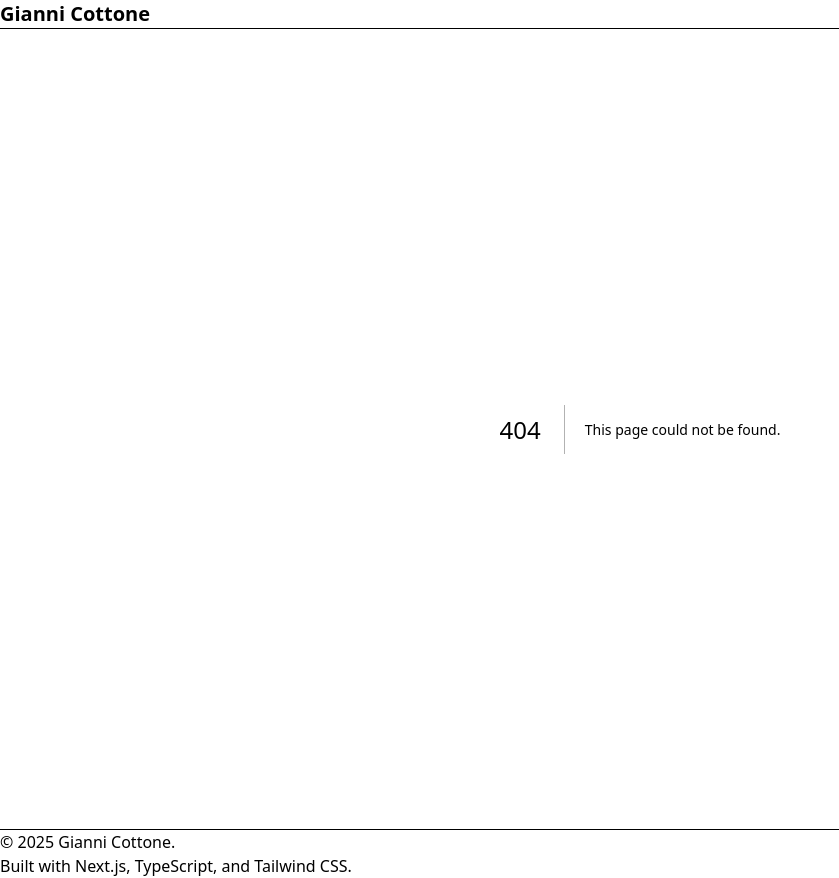
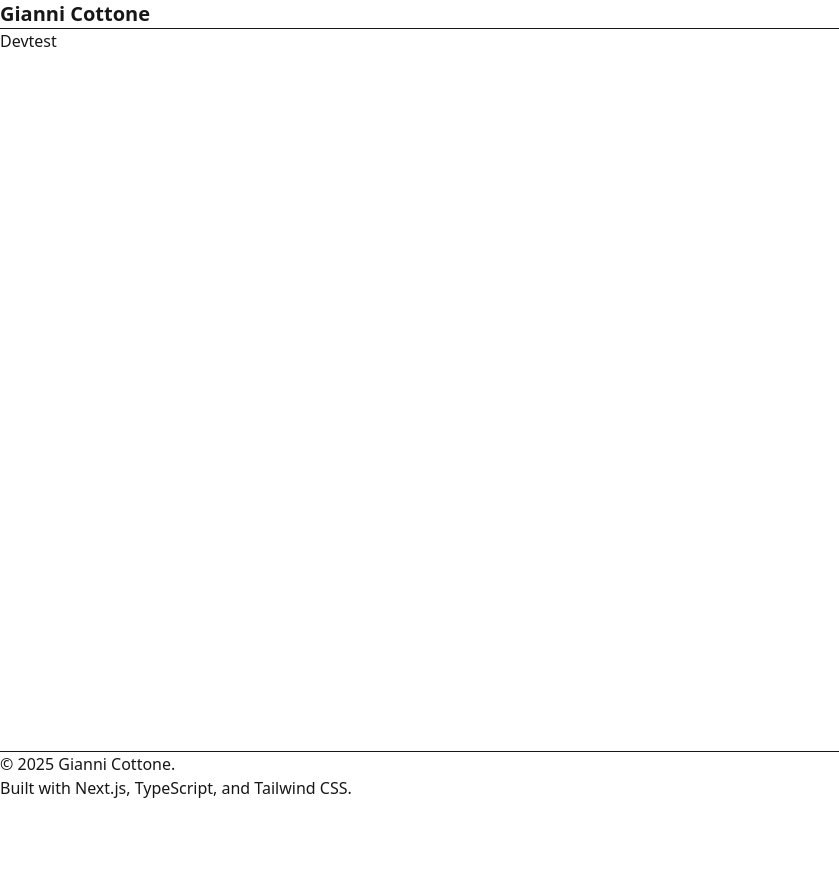
Before and after one commit to giannicottone/gianni-portfolio, a Next.js app: page /devtest in a window 1280 px wide. Before the commit this address had no page. Shown: the whole page, without its empty margins (0-839 px from the left). After the commit the page ends 800 px from the top, so only its background shows below. Built offline with nearby package versions, Linux system fonts and the light colour scheme.

Commit message:
Moved Devtest within its own production gated file instead of ignoring it, as well as changed structure and centering of home

```diff
--- a/package.json
+++ b/package.json
@@ -20,7 +20,7 @@
     "@types/react": "^19",
     "@types/react-dom": "^19",
     "autoprefixer": "^10.4.21",
-    "baseline-browser-mapping": "^2.8.32",
+    "baseline-browser-mapping": "^2.9.7",
     "eslint": "^9",
     "eslint-config-next": "15.3.5",
     "postcss": "^8.5.6",
--- /dev/null
+++ b/src/app/(dev)/devtest/page.tsx
@@ -0,0 +1,12 @@
+// Dev-only playground. Never accessible in production.
+
+import { notFound } from "next/navigation";
+
+export const metadata = {
+  robots: { index: false, follow: false },
+};
+
+export default function DevtestPage() {
+  if (process.env.NODE_ENV === "production") notFound();
+  return <div>Devtest</div>;
+}
--- a/src/app/globals.css
+++ b/src/app/globals.css
@@ -37,7 +37,7 @@ body {
 @layer components {
   /* Buttons */
   .btn {
-  @apply basis-1/4 rounded-none text-white bg-blue-600 hover:bg-blue-700 transition;
+  @apply basis-1/4 rounded text-white bg-blue-600 hover:bg-blue-700 transition;
 }
   /* Tailwind Stylings */
 }
--- a/src/app/layout.tsx
+++ b/src/app/layout.tsx
@@ -16,12 +16,10 @@ export default function RootLayout({
 }) {
   return (
     <html lang="en">
-      <body className="flex flex-col min-h-screen ">
-        <Header/>
-        <main className="flex flex-col flex-auto">
-          {children}
-        </main>
-        <Footer/>
+      <body className="flex min-h-screen flex-col">
+        <Header />
+          <main className="flex flex-col flex-1">{children}</main>
+        <Footer />
       </body>
     </html>
   );
--- a/src/app/page.tsx
+++ b/src/app/page.tsx
@@ -3,25 +3,31 @@ import Link from "next/link";
 
 export default function Home() {
   return (
-      <div className = "flex flex-auto items-center justify-center">
+     <div className="flex flex-1 items-center justify-center">
 
-      <section className ="text-center">
+      <section className="space-y-2 text-center">
+
         <p>
         Hi, I{"'"}m Gianni Cottone
         </p>
+
         <h1 className="font-bold text-3xl">
         Full-Stack Developer + Distributed Systems Engineer
         </h1>
+
         <p>
         TypeScript · Next.js · Go · Python · Java · C  · MySQL · PHP
         </p>
+
         <nav className="flex justify-center gap-3">
-          <Link href="/projects" className="btn rounded">
+          <Link href="/projects" className="btn">
             View Projects
           </Link>
-          <Link href="/contact" className="btn rounded">
+          <Link href="/contact" className="btn">
             Contact
-          </Link></nav>
+          </Link>
+        </nav>
+
       </section>
 
       </div>
```
Also changed, not shown: 2 other files (tests, documents, lock files or other folders).
